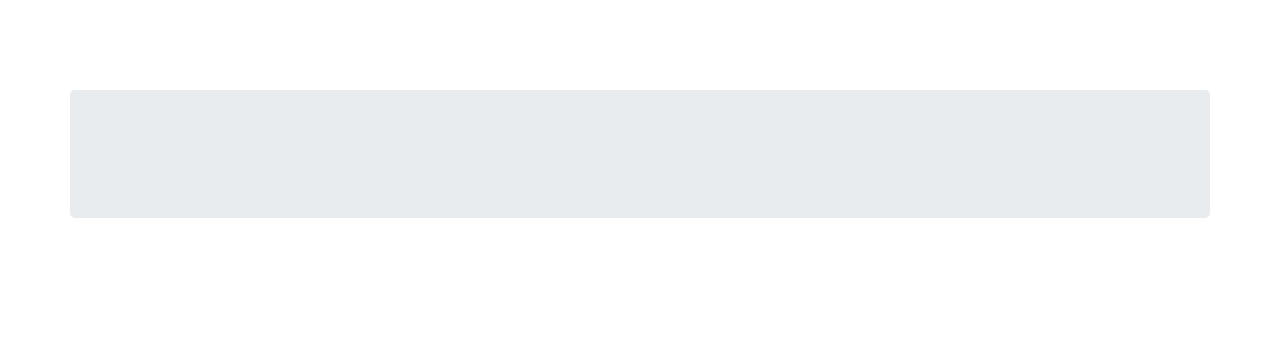
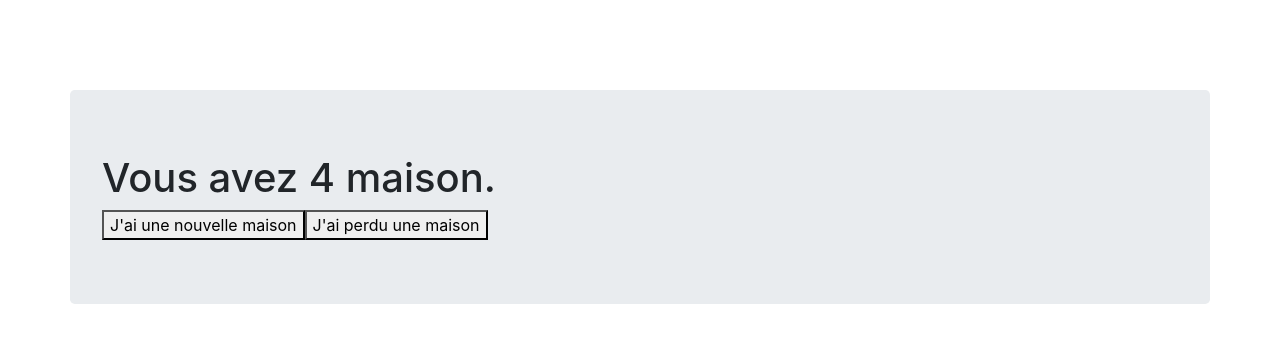
Before and after one commit to alassaneousmane/InitiationGitOpenClassrooms, a plain HTML site: page index.html in a window 1280 px wide. Drawn offline with nearby package versions, Linux system fonts and the light colour scheme.

Commit message:
Modification du fichier index.html afin de rajouter le link vers le fichier react, app.js

```diff
--- a/index.html
+++ b/index.html
@@ -20,6 +20,7 @@
     <div id="root" class="container jumbotron" style="margin-top: 90px">
     </div>
 
+    <script type="text/babel" src="js/app.js">/script>
 
   </body>
 </html>
```
